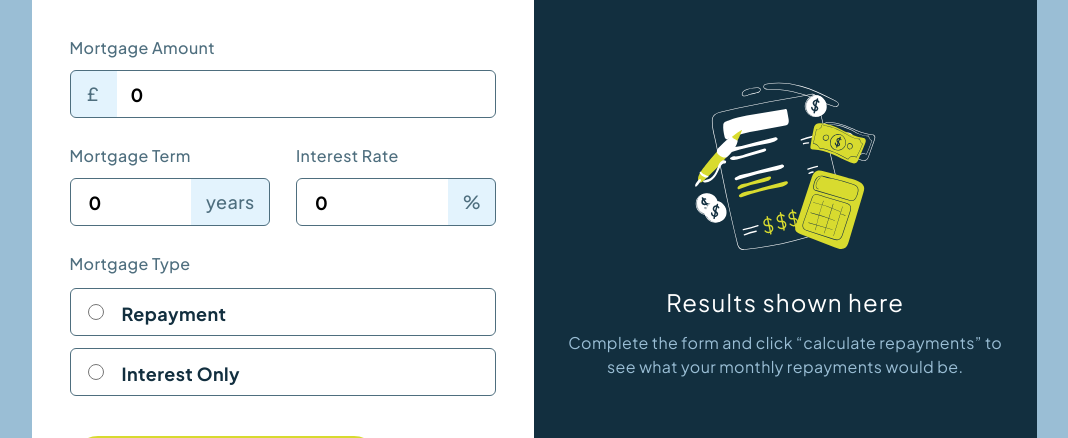
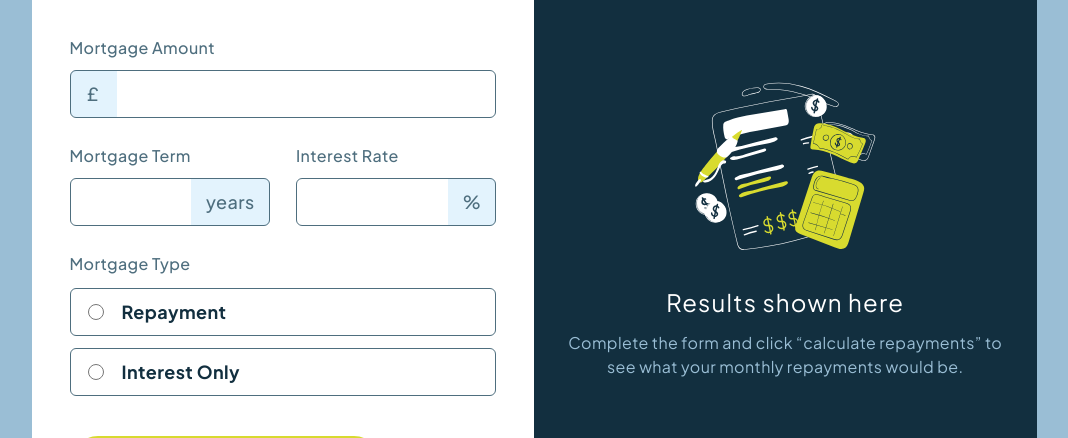
Before and after one commit to tony1c/frontend-mentor-challenges, an Angular app in the folder mortgage-repayment-calc-angular/: page / in a window 1280 px wide. Shown: the part 197-635 px from the top of the page, without its empty margins (106-1174 px from the left). Built offline with nearby package versions, Linux system fonts and the light colour scheme.

Commit message:
checkpoint v1

```diff
--- a/mortgage-repayment-calc-angular/src/app/components/mortgage-form/mortgage-form.component.html
+++ b/mortgage-repayment-calc-angular/src/app/components/mortgage-form/mortgage-form.component.html
@@ -7,10 +7,8 @@
     <label class="font-500 text-c-slate-700" for="">Mortgage Amount</label>
     <div class="relative">
       <input
-        appSeparator
         formControlName="amount"
         type="text"
-        value="300"
         class="peer relative z-10 h-[48px] w-full cursor-pointer rounded-md border border-c-slate-700 bg-transparent pl-[60px] text-lg font-700 caret-c-slate-900 focus:outline-c-lime"
       />
       <div
@@ -70,9 +68,7 @@
             class="size-[16px]"
           />
 
-          <span class="mt-1 text-lg font-700 text-c-slate-900">
-            Repayment
-          </span>
+          <span class="text-lg font-700 text-c-slate-900"> Repayment </span>
         </div>
       </label>
     </fieldset>
@@ -91,9 +87,7 @@
             class="size-[16px]"
           />
 
-          <span class="mt-1 text-lg font-700 text-c-slate-900"
-            >Interest Only</span
-          >
+          <span class="text-lg font-700 text-c-slate-900">Interest Only</span>
         </div>
       </label>
     </fieldset>
--- a/mortgage-repayment-calc-angular/src/app/components/mortgage-form/mortgage-form.component.ts
+++ b/mortgage-repayment-calc-angular/src/app/components/mortgage-form/mortgage-form.component.ts
@@ -14,14 +14,18 @@ export class MortgageFormComponent {
   #mortgageService = inject(MortgageService);
   #fb = inject(FormBuilder);
   mortgageForm = this.#fb.group({
-    amount: [0, Validators.required],
-    term: [0, Validators.required],
-    rate: [0, Validators.required],
+    amount: ['', Validators.required],
+    term: ['', Validators.required],
+    rate: ['', Validators.required],
     type: ['', Validators.required],
   });
   repayment = 0;
 
   onSubmit(): void {
+    if (this.mortgageForm.invalid) {
+      return;
+    }
+
     const { amount, term, rate, type } = this.mortgageForm.value;
     this.repayment = this.#mortgageService.calcMortgage(
       amount!,
--- a/mortgage-repayment-calc-angular/src/app/services/mortgage.service.ts
+++ b/mortgage-repayment-calc-angular/src/app/services/mortgage.service.ts
@@ -5,17 +5,17 @@ import { Injectable } from '@angular/core';
 })
 export class MortgageService {
   calcMortgage(
-    amount: number,
-    term: number,
-    rate: number,
+    amount: string,
+    term: string,
+    rate: string,
     type: string,
   ): number {
     if (type === 'repayment') {
       const monthsInYear = 12;
-      const monthlyInterest = rate / 100 / monthsInYear;
-      const totMonths = term * monthsInYear;
+      const monthlyInterest = Number(rate) / 100 / monthsInYear;
+      const totMonths = Number(term) * monthsInYear;
       const repayment =
-        amount *
+        Number(amount) *
         ((monthlyInterest * Math.pow(1 + monthlyInterest, totMonths)) /
           (Math.pow(1 + monthlyInterest, totMonths) - 1));
       return repayment;
```
